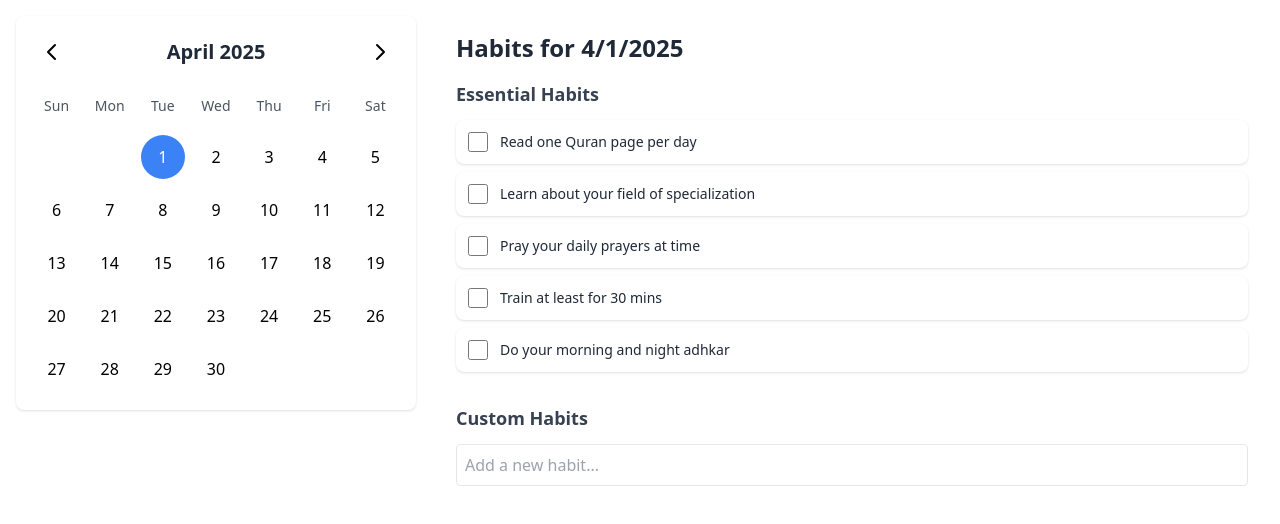
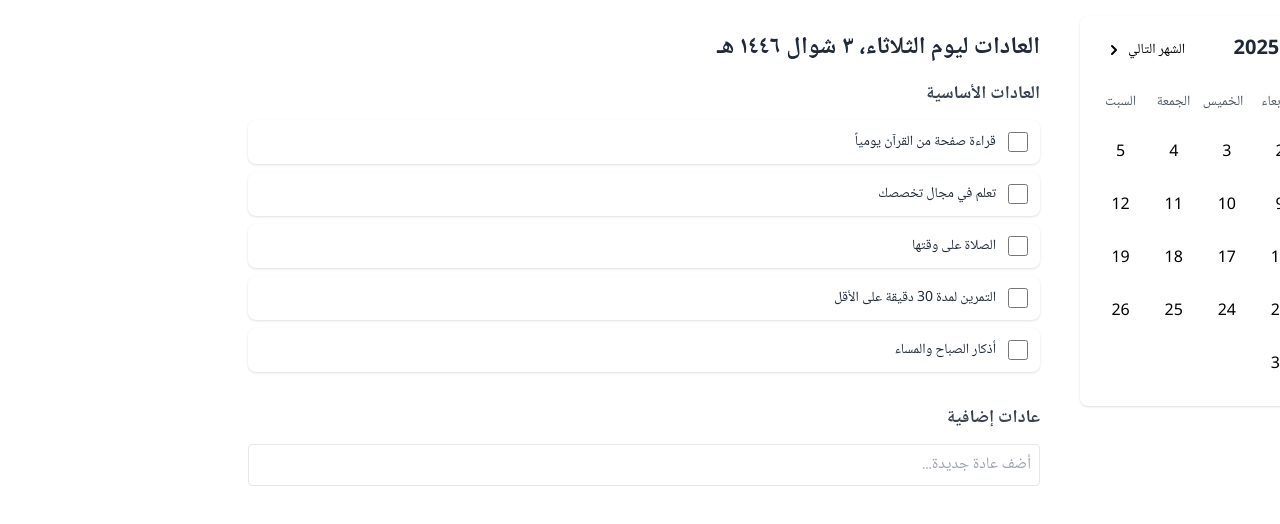
Before and after one commit to MohcinBN/muslim-habit-tracker, a Vue app: page / in a window 1280 px wide. Shown: the top 524 px of the page. Built offline with nearby package versions, Linux system fonts and the light colour scheme.

Commit message:
New changes

```diff
--- a/index.html
+++ b/index.html
@@ -1,10 +1,10 @@
 <!DOCTYPE html>
-<html lang="">
+<html lang="ar" dir="rtl">
   <head>
     <meta charset="UTF-8">
     <link rel="icon" href="/favicon.ico">
     <meta name="viewport" content="width=device-width, initial-scale=1.0">
-    <title>Vite App</title>
+    <title>متتبع العادات الإسلامية</title>
   </head>
   <body>
     <div id="app"></div>
--- a/src/App.vue
+++ b/src/App.vue
@@ -12,7 +12,7 @@ const handleDateSelected = (date) => {
 
 <template>
   <header>
-    <div class="container mx-auto p-4">
+    <div class="container mx-auto p-4" dir="rtl">
       <div class="grid grid-cols-1 md:grid-cols-3 gap-6">
         <div class="md:col-span-1">
           <Calendar @dateSelected="handleDateSelected" />
@@ -25,6 +25,15 @@ const handleDateSelected = (date) => {
   </header>
 </template>
 
-<style scoped>
+<style>
+:root {
+  direction: rtl;
+}
 
+/* Add Noto Naskh Arabic font */
+@import url('https://fonts.googleapis.com/css2?family=Noto+Naskh+Arabic:wght@400;500;600;700&display=swap');
+
+body {
+  font-family: 'Noto Naskh Arabic', serif;
+}
 </style>
--- a/src/components/Calendar.vue
+++ b/src/components/Calendar.vue
@@ -1,29 +1,33 @@
 <template>
-  <div class="p-4 bg-white rounded-lg shadow">
+  <div class="p-4 bg-white rounded-lg shadow" dir="rtl">
     <div class="flex justify-between items-center mb-4">
       <button
-        @click="previousMonth"
-        class="p-2 hover:bg-gray-100 rounded-full"
+        @click="nextMonth"
+        class="p-2 hover:bg-gray-100 rounded-lg transition-colors duration-200 flex items-center"
+        aria-label="الشهر التالي"
       >
-        <svg class="w-6 h-6" fill="none" stroke="currentColor" viewBox="0 0 24 24">
-          <path stroke-linecap="round" stroke-linejoin="round" stroke-width="2" d="M15 19l-7-7 7-7" />
+        <svg xmlns="http://www.w3.org/2000/svg" class="h-5 w-5" viewBox="0 0 20 20" fill="currentColor">
+          <path fill-rule="evenodd" d="M12.707 5.293a1 1 0 010 1.414L9.414 10l3.293 3.293a1 1 0 01-1.414 1.414l-4-4a1 1 0 010-1.414l4-4a1 1 0 011.414 0z" clip-rule="evenodd" />
         </svg>
+        <span class="mr-1 text-sm">الشهر السابق</span>
       </button>
       <h2 class="text-xl font-semibold text-gray-800">
         {{ currentMonth }} {{ currentYear }}
       </h2>
       <button
-        @click="nextMonth"
-        class="p-2 hover:bg-gray-100 rounded-full"
+        @click="previousMonth"
+        class="p-2 hover:bg-gray-100 rounded-lg transition-colors duration-200 flex items-center"
+        aria-label="الشهر السابق"
       >
-        <svg class="w-6 h-6" fill="none" stroke="currentColor" viewBox="0 0 24 24">
-          <path stroke-linecap="round" stroke-linejoin="round" stroke-width="2" d="M9 5l7 7-7 7" />
+        <span class="ml-1 text-sm">الشهر التالي</span>
+        <svg xmlns="http://www.w3.org/2000/svg" class="h-5 w-5" viewBox="0 0 20 20" fill="currentColor">
+          <path fill-rule="evenodd" d="M7.293 14.707a1 1 0 010-1.414L10.586 10 7.293 6.707a1 1 0 011.414-1.414l4 4a1 1 0 010 1.414l-4 4a1 1 0 01-1.414 0z" clip-rule="evenodd" />
         </svg>
       </button>
     </div>
 
     <div class="grid grid-cols-7 gap-1 mb-2">
-      <div v-for="day in ['Sun', 'Mon', 'Tue', 'Wed', 'Thu', 'Fri', 'Sat']"
+      <div v-for="day in weekDays"
            class="text-center text-sm font-medium text-gray-600 p-2">
         {{ day }}
       </div>
@@ -56,9 +60,11 @@ const currentDate = ref(new Date())
 const selectedDate = ref(new Date())
 
 const months = [
-  'January', 'February', 'March', 'April', 'May', 'June',
-  'July', 'August', 'September', 'October', 'November', 'December'
+  'يناير', 'فبراير', 'مارس', 'أبريل', 'مايو', 'يونيو',
+  'يوليو', 'أغسطس', 'سبتمبر', 'أكتوبر', 'نوفمبر', 'ديسمبر'
 ]
+
+const weekDays = ['الأحد', 'الإثنين', 'الثلاثاء', 'الأربعاء', 'الخميس', 'الجمعة', 'السبت']
 
 const currentMonth = computed(() => months[currentDate.value.getMonth()])
 const currentYear = computed(() => currentDate.value.getFullYear())
@@ -142,7 +148,11 @@ const isToday = (day) => {
 </script>
 
 <style scoped>
-  div:hover {
-    background-color: #93c5fd;
-  }
+.calendar-nav-button {
+  @apply flex items-center px-3 py-2 rounded-lg text-gray-700 hover:bg-gray-100 transition-colors duration-200;
+}
+
+.calendar-nav-button:hover {
+  @apply bg-gray-100 text-gray-900;
+}
 </style>
--- a/src/components/HabitList.vue
+++ b/src/components/HabitList.vue
@@ -14,27 +14,27 @@ const customHabits = ref([])
 const defaultHabits = [
   {
     id: 1,
-    text: "Read one Quran page per day",
+    text: "قراءة صفحة من القرآن يومياً",
     checked: false
   },
   {
     id: 2,
-    text: "Learn about your field of specialization",
+    text: "تعلم في مجال تخصصك",
     checked: false
   },
   {
     id: 3,
-    text: "Pray your daily prayers at time",
+    text: "الصلاة على وقتها",
     checked: false
   },
   {
     id: 4,
-    text: "Train at least for 30 mins",
+    text: "التمرين لمدة 30 دقيقة على الأقل",
     checked: false
   },
   {
     id: 5,
-    text: "Do your morning and night adhkar",
+    text: "أذكار الصباح والمساء",
     checked: false
   }
 ]
@@ -81,14 +81,21 @@ const loadFromLocalStorage = () => {
     habits.value = dateHabits.defaultHabits
     customHabits.value = dateHabits.customHabits
   } else {
-    // If no habits exist for this date, initialize with unchecked default habits
     habits.value = defaultHabits.map(habit => ({ ...habit, checked: false }))
     customHabits.value = []
     saveToLocalStorage()
   }
 }
 
-// Watch for date changes
+const formatDate = (date) => {
+  return new Intl.DateTimeFormat('ar-SA', {
+    weekday: 'long',
+    year: 'numeric',
+    month: 'long',
+    day: 'numeric'
+  }).format(date)
+}
+
 watch(() => props.selectedDate, () => {
   loadFromLocalStorage()
 })
@@ -97,7 +104,6 @@ onMounted(() => {
   loadFromLocalStorage()
 })
 
-// Watch for changes in both habit lists
 watch([habits, customHabits], () => {
   saveToLocalStorage()
 }, { deep: true })
@@ -106,16 +112,16 @@ watch([habits, customHabits], () => {
 <template>
   <div class="p-4">
     <div class="mb-4">
-      <h2 class="text-2xl font-bold text-gray-800">Habits for {{ props.selectedDate.toLocaleDateString() }}</h2>
+      <h2 class="text-2xl font-bold text-gray-800">العادات ليوم {{ formatDate(props.selectedDate) }}</h2>
     </div>
 
     <!-- Default Habits Section -->
     <div class="mb-6">
-      <h3 class="text-lg font-semibold mb-3 text-gray-700">Essential Habits</h3>
+      <h3 class="text-lg font-semibold mb-3 text-gray-700">العادات الأساسية</h3>
       <ul class="space-y-2">
         <li v-for="habit in habits" :key="habit.id"
             class="flex items-center justify-between p-3 bg-white rounded-lg shadow hover:shadow-md transition-shadow duration-200">
-          <div class="flex items-center space-x-3">
+          <div class="flex items-center space-x-3 space-x-reverse">
             <input
               type="checkbox"
               :checked="habit.checked"
@@ -136,19 +142,19 @@ watch([habits, customHabits], () => {
 
     <!-- Custom Habits Section -->
     <div class="mt-8">
-      <h3 class="text-lg font-semibold mb-3 text-gray-700">Custom Habits</h3>
+      <h3 class="text-lg font-semibold mb-3 text-gray-700">عادات إضافية</h3>
       <div class="mb-4">
         <input
           type="text"
           @keyup.enter="$event.target.value && addHabit($event.target.value) && ($event.target.value = '')"
-          placeholder="Add a new habit..."
-          class="w-full p-2 border rounded focus:outline-none focus:ring-2 focus:ring-blue-500"
+          placeholder="أضف عادة جديدة..."
+          class="w-full p-2 border rounded focus:outline-none focus:ring-2 focus:ring-blue-500 text-right"
         >
       </div>
       <ul class="space-y-2">
         <li v-for="habit in customHabits" :key="habit.id"
             class="flex items-center justify-between p-3 bg-white rounded-lg shadow hover:shadow-md transition-shadow duration-200">
-          <div class="flex items-center space-x-3">
+          <div class="flex items-center space-x-3 space-x-reverse">
             <input
               type="checkbox"
               :checked="habit.checked"
```
